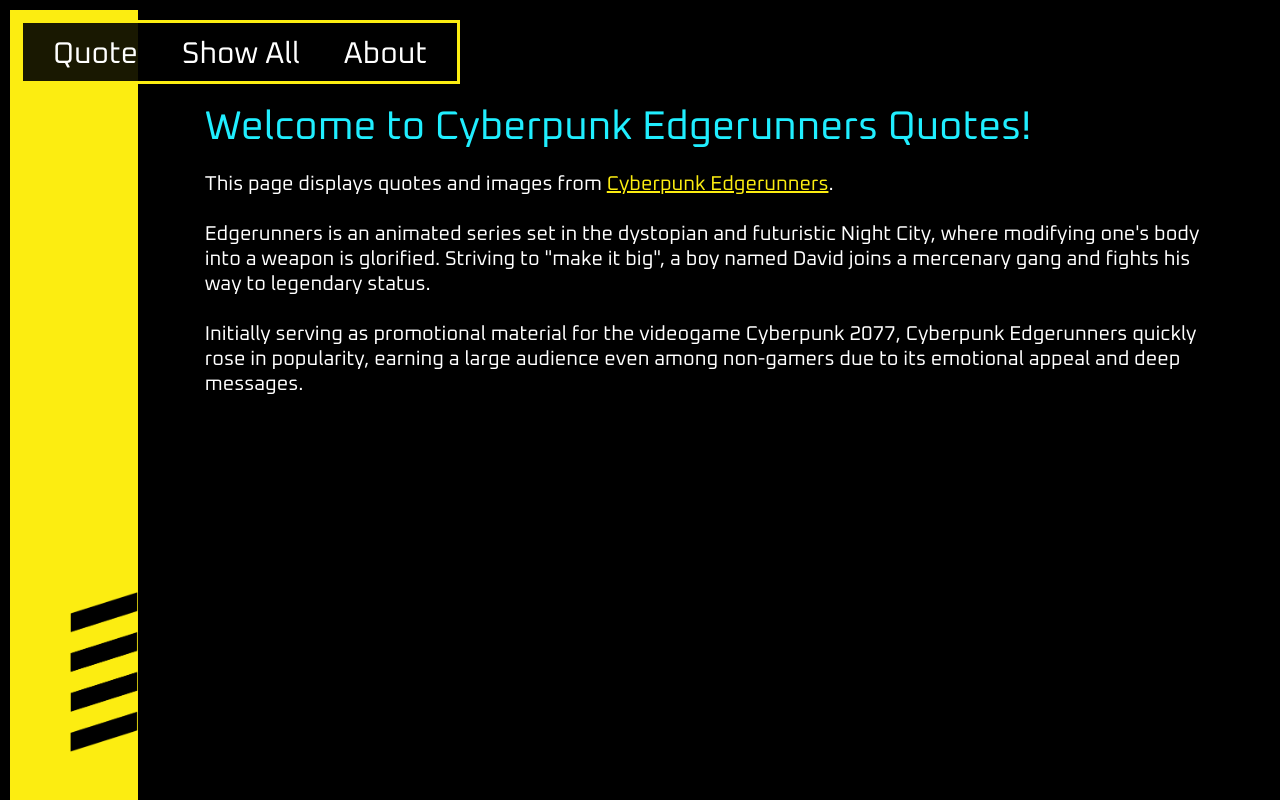
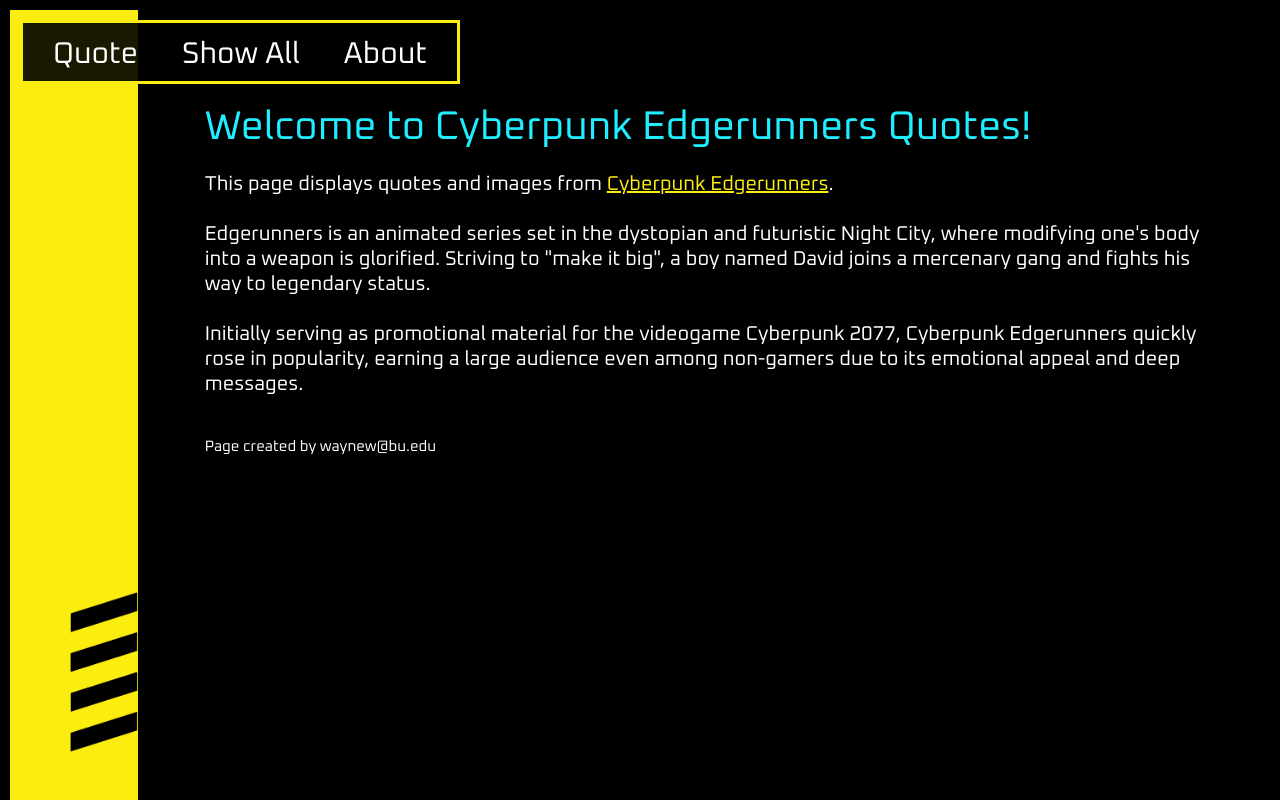
Before and after one commit to SeaPolecat/cs412, a Django app: page /quotes/about in a window 1280 px wide. Run offline with Django 5.2, Linux system fonts and the light colour scheme.

Commit message:
added a note about the author at the bottom

```diff
--- a/quotes/static/quotes/styles.css
+++ b/quotes/static/quotes/styles.css
@@ -132,3 +132,9 @@
 a.edgerunners-link:hover {
     color: var(--cyan);
 }
+
+p.author-text {
+    margin: 40px 0 0 0;
+    font: 15px 'oxanium';
+    color: white;
+}
--- a/quotes/templates/quotes/about.html
+++ b/quotes/templates/quotes/about.html
@@ -31,6 +31,11 @@
             Cyberpunk Edgerunners quickly rose in popularity, earning a large audience even
             among non-gamers due to its emotional appeal and deep messages.
         </p>
+
+        <!-- a note about the author of this page -->
+        <p class="author-text">
+            Page created by waynew@bu.edu
+        </p>
     </div>
 
 {% endblock %}
```
